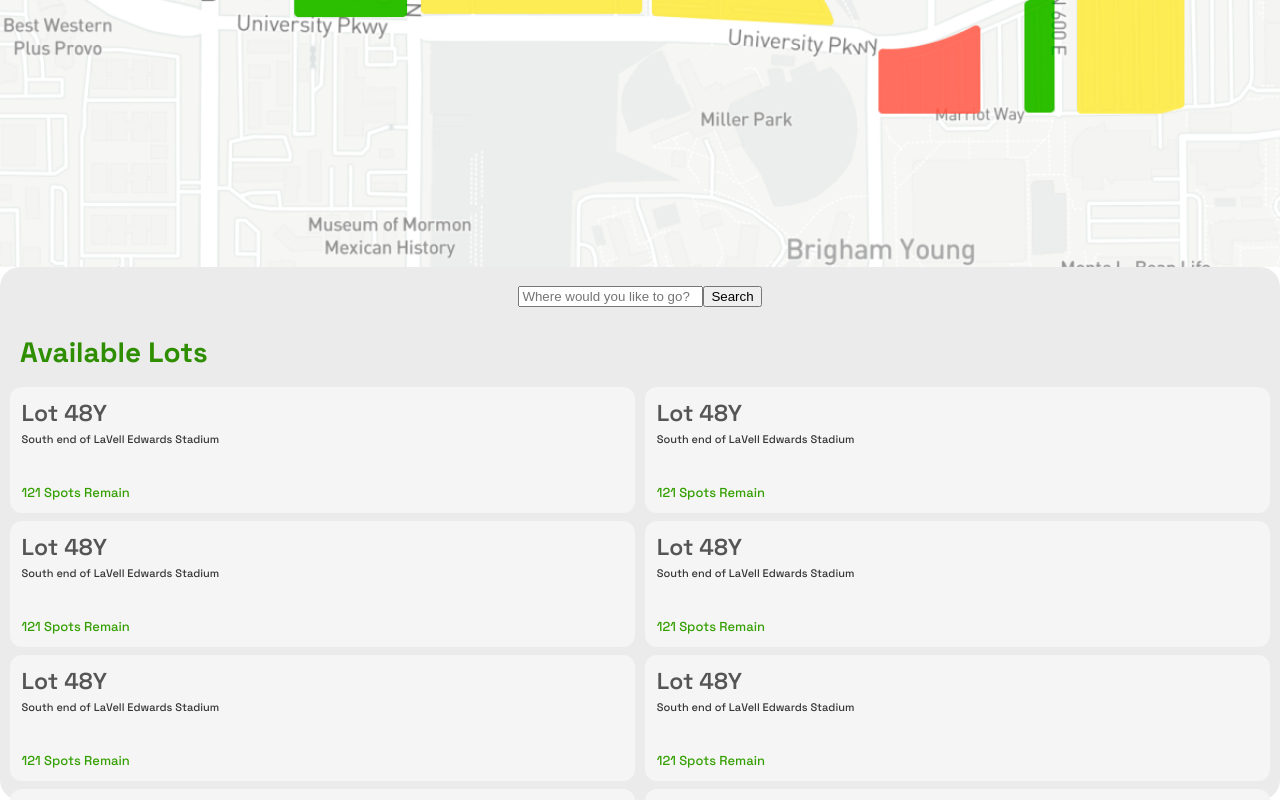
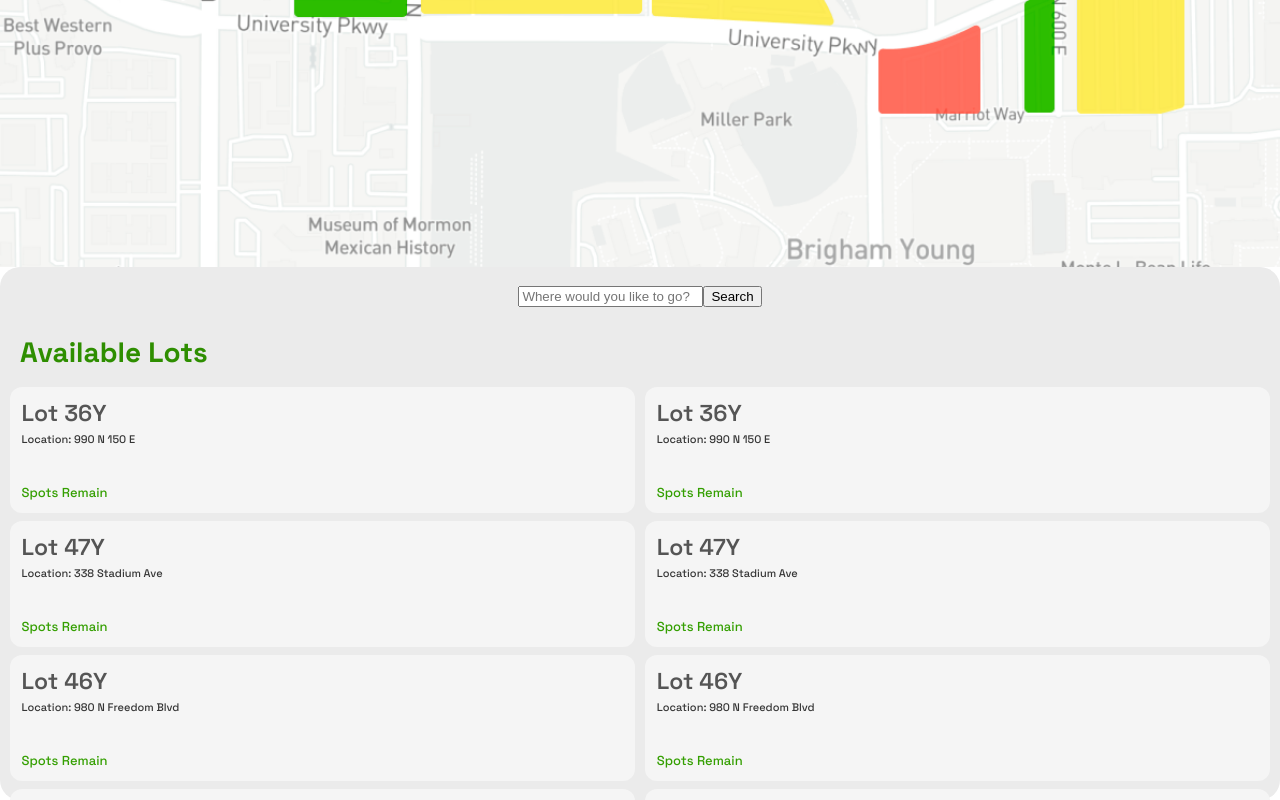
Before and after one commit to bauchdj/hackathon-sandbox-2024, a React (Vite) app: page / in a window 1280 px wide. Built offline with nearby package versions, Linux system fonts and the light colour scheme; a web font is replaced by a local one.

Commit message:
first final draft

```diff
--- a/src/App.jsx
+++ b/src/App.jsx
@@ -1,6 +1,6 @@
 import React, { useState } from 'react';
 import mapImage from './assets/map.png';
-import detailsImage from './assets/map.png';
+import detailsImage from './assets/details.png';
 // import detailsImage from './assets/details.png';
 
 function SearchComponent() {
@@ -39,12 +39,12 @@ function SearchComponent() {
 function Popup({ imageUrl, onClose }) {
     return (
         <div className="fill-screen black-transparent center-x center-y" onClick={onClose}>
-            <img src={detailsImage} alt="Lot Details"/>
+            <img src={detailsImage} alt="Lot Details" style={{height: '100%'}}/>
         </div>
     );
 }
 
-function Tile() {
+function Tile(props) {
     const [isPopupVisible, setIsPopupVisible] = useState(false);
 
     const showPopup = () => {
@@ -52,13 +52,11 @@ function Tile() {
     };
 
     const closePopup = () => {
-		console.log("pop up");
         setIsPopupVisible(false);
     };
 
 return (
-	<div onClick={showPopup}
-	style={{
+	<div style={{
 		width: '100%',
 		height: '100%',
 		padding: '12px',
@@ -70,7 +68,9 @@ return (
 		gap: '10px',
 		display: 'inline-flex'
 	}}>
-		<div style={{
+		{isPopupVisible && <Popup imageUrl={detailsImage} onClose={() => closePopup()} />}
+		<div onClick={ () => { setTimeout(showPopup, 100) } }
+		style={{
 			alignSelf: 'stretch',
 			height: '102px',
 			flexDirection: 'column',
@@ -96,7 +96,7 @@ return (
 					lineHeight: '28px',
 					wordWrap: 'break-word'
 				}}>
-					Lot 48Y
+					Lot {props.lot}Y
 				</div>
 				<div style={{
 					alignSelf: 'stretch',
@@ -107,7 +107,7 @@ return (
 					lineHeight: '16px',
 					wordWrap: 'break-word'
 				}}>
-					South end of LaVell Edwards Stadium
+					{props.addy}
 				</div>
 			</div>
 			<div style={{
@@ -118,22 +118,21 @@ return (
 				lineHeight: '16px',
 				wordWrap: 'break-word'
 			}}>
-				121 Spots Remain
+				{props.spots} Spots Remain
 			</div>
 		</div>
-		{isPopupVisible && <Popup imageUrl={detailsImage} onClose={closePopup} />}
 	</div>
 )
 }
 
-function TileRow() {
+function TileRow(props) {
 return (
 		<li>
 			<div className="flex-r">
 				<div className="spacer"></div>
-				<Tile/>
+				<Tile {...props}/>
 				<div className="spacer"></div>
-				<Tile/>
+				<Tile {...props}/>
 				<div className="spacer"></div>
 			</div>
 		</li>
@@ -141,12 +140,29 @@ return (
 }
 
 function LotTiles() {
-	const componentsArray = Array.from({ length: 8 }, (_, index) => index);
+	const tileData = [
+		{ lot: '36', addy: '990 N 150 E' },
+		{ lot: '47', addy: '338 Stadium Ave' },
+		{ lot: '46', addy: '980 N Freedom Blvd' },
+		{ lot: '46', addy: '1080 N University Ave' },
+		{ lot: '48', addy: '1700 N Canyon Rd' },
+		{ lot: '24', addy: '1620 900 E' },
+		{ lot: '50', addy: '703 E University Pkwy' },
+		{ lot: '61', addy: '2230 N 100 E' },
+		{ lot: '61', addy: '2400 N Canyon Rd' },
+		{ lot: '34', addy: '800 N 150 E' },
+		{ lot: '49', addy: 'E University Parkway' },
+		{ lot: '57', addy: '100 E 700 N' }
+	];
 
 return (
 	<ul className="blocks">
-		{componentsArray.map((_, index) => (
-			<TileRow key={index}/>
+		{tileData.map((item, index) => (
+			<TileRow
+				key={index}
+				lot={item.lot}
+				addy={`Location: ${item.addy}`}
+			/>
 		))}
 	</ul>
 )
```
